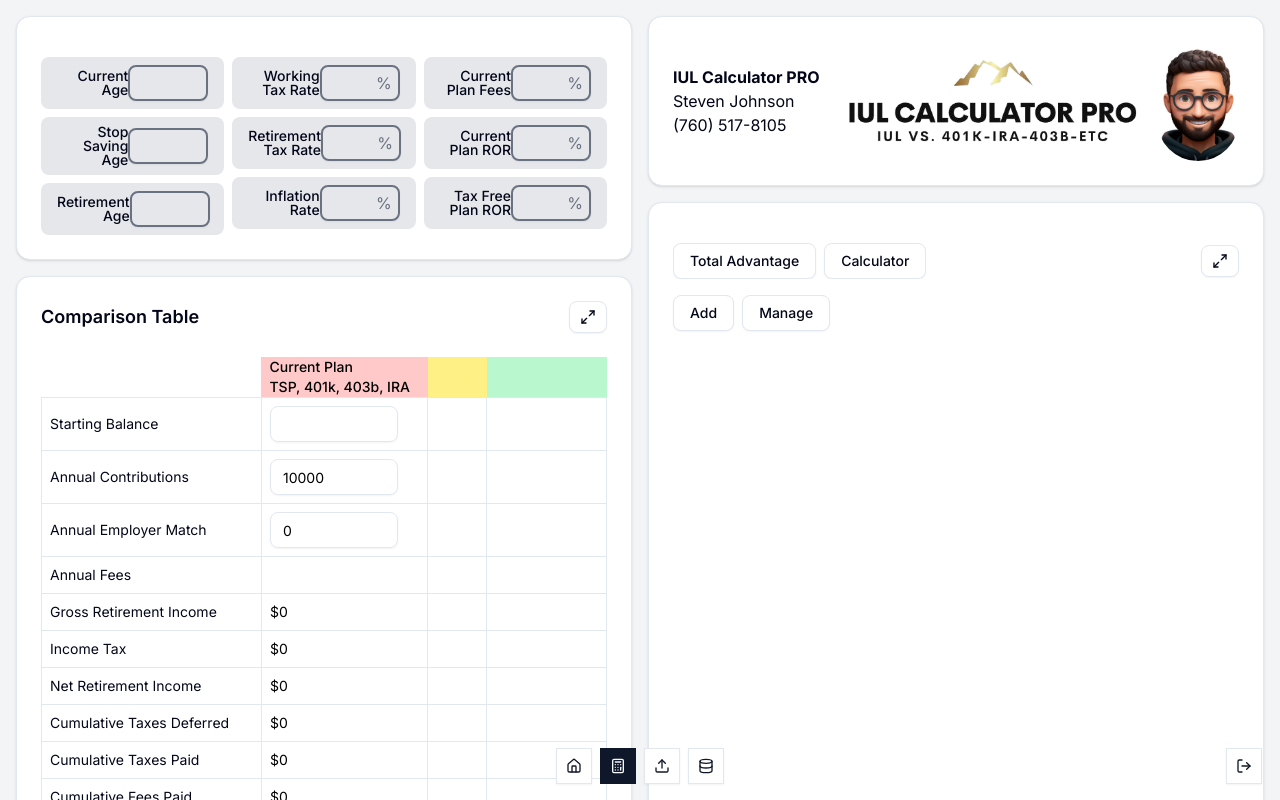
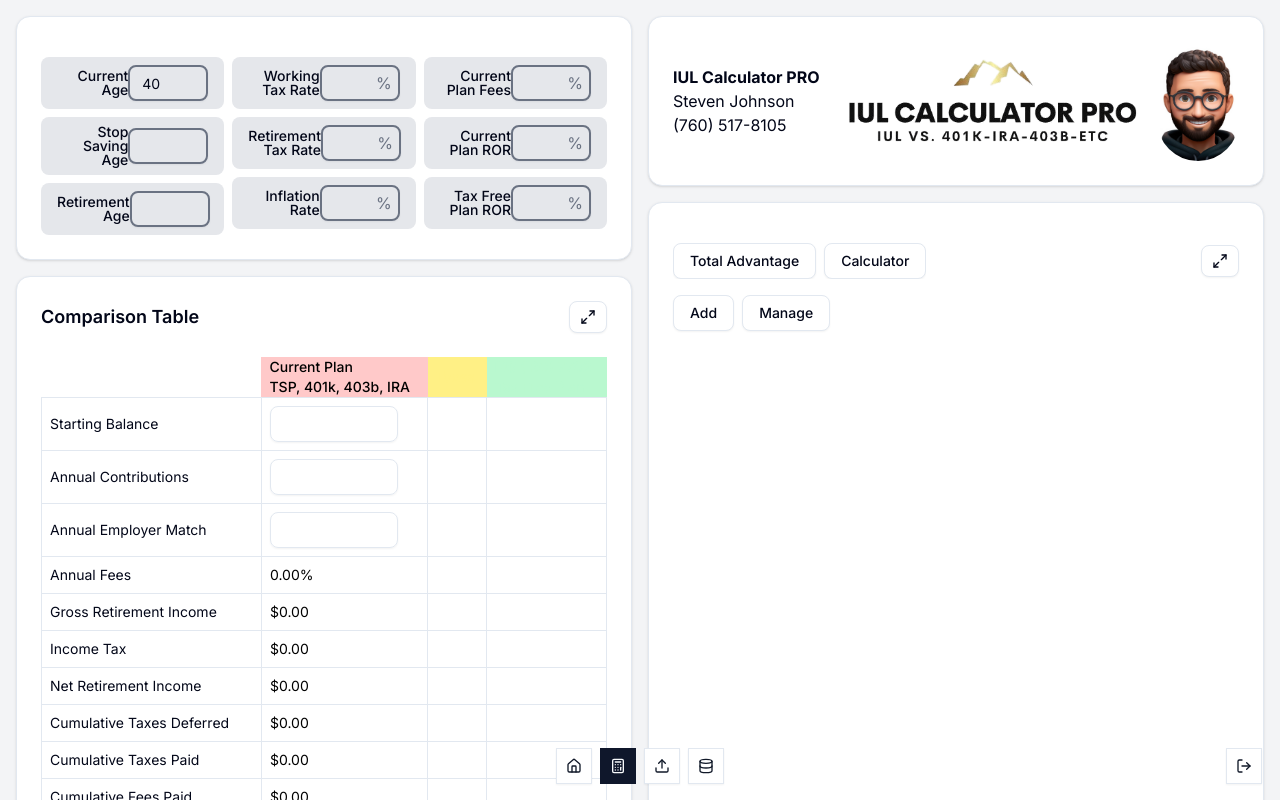
Before and after one commit to swiftcodesolution/iul-calculator-pro, a Next.js app: page /dashboard/calculator in a window 1280 px wide. Shown: the top 800 px of the page. Built offline with nearby package versions, Linux system fonts and the light colour scheme.

Commit message:
sorted all the calculations

```diff
--- a/src/app/dashboard/calculator/page.tsx
+++ b/src/app/dashboard/calculator/page.tsx
@@ -81,7 +81,7 @@
   const [isTabCardExpanded, setIsTabCardExpanded] = useState(false);
   // State for input parameters
   const [boxesData, setBoxesData] = useState<BoxesData>({
-    currentAge: "", // Client’s default age
+    currentAge: "40", // Client’s default age
     stopSavingAge: "",
     retirementAge: "",
     workingTaxRate: "", // Client’s default
--- a/src/components/calculator/ComparisonTable.tsx
+++ b/src/components/calculator/ComparisonTable.tsx
@@ -64,30 +64,20 @@
 }: ComparisonTableProps) {
   const { tables, yearsRunOutOfMoney, setYearsRunOutOfMoney } = useTableStore();
   // State for user inputs in the table
-  const [startingBalance, setStartingBalance] = useState<number>(
+  const [startingBalance, setStartingBalance] = useState<number | string>(
     defaultResults.startingBalance
   );
-  const [annualContributions, setAnnualContributions] = useState<number>(
-    10000 // Default to client’s $10,000
-  );
-  const [annualEmployerMatch, setAnnualEmployerMatch] = useState<number>(
-    0 // Client specified no match
-  );
+  const [annualContributions, setAnnualContributions] = useState<
+    number | string
+  >(defaultResults.annualContributions);
+  const [annualEmployerMatch, setAnnualEmployerMatch] = useState<
+    number | string
+  >(defaultResults.annualEmployerMatch);
 
   const [yearsRunOutOfMoneyInput, setYearsRunOutOfMoneyInput] =
     useState<number>(
       yearsRunOutOfMoney // Initialize with current yearsRunOutOfMoney
     );
-
-  const handleYearsRunOutOfMoneyInputChange = (
-    e: React.ChangeEvent<HTMLInputElement>
-  ) => {
-    const value = Number(e.target.value);
-    if (!isNaN(value) && value >= 0) {
-      setYearsRunOutOfMoneyInput(value);
-      setYearsRunOutOfMoney(value); // Update the store to reflect the input
-    }
-  };
 
   // Extract unique Age values from mainTable for dropdown
   const ageOptions = useMemo(() => {
@@ -109,16 +99,20 @@
       extractCurrentPlanResults(
         currentAge,
         yearsRunOutOfMoney,
-        annualContributions, // From table input
-        (boxesData.currentPlanROR as number) / 100, // Convert percentage to decimal
-        (boxesData.retirementTaxRate as number) / 100, // Convert percentage to decimal
-        (boxesData.currentPlanFees as number) / 100, // Convert percentage to decimal
-        (boxesData.workingTaxRate as number) / 100 // Convert percentage to decimal
+        Number(annualContributions) || 10000,
+        (boxesData.currentPlanROR as number) / 100,
+        (boxesData.retirementTaxRate as number) / 100,
+        (boxesData.currentPlanFees as number) / 100,
+        (boxesData.workingTaxRate as number) / 100,
+        Number(startingBalance) || 0, // Pass startingBalance
+        Number(annualEmployerMatch) || 0 // Pass annualEmployerMatch
       ),
     [
       currentAge,
       yearsRunOutOfMoney,
       annualContributions,
+      annualEmployerMatch,
+      startingBalance,
       boxesData.currentPlanROR,
       boxesData.retirementTaxRate,
       boxesData.currentPlanFees,
@@ -133,6 +127,7 @@
   );
 
   // Handle dropdown change for yearsRunOutOfMoney
+  // eslint-disable-next-line react-hooks/exhaustive-deps
   const handleYearsRunOutOfMoneyChange = (value: string) => {
     const age = Number(value);
     if (!isNaN(age)) {
@@ -144,9 +139,14 @@
   const handleStartingBalanceChange = (
     e: React.ChangeEvent<HTMLInputElement>
   ) => {
-    const value = Number(e.target.value);
-    if (!isNaN(value) && value >= 0) {
-      setStartingBalance(value);
+    const value = e.target.value;
+    if (value === "") {
+      setStartingBalance("");
+    } else {
+      const numValue = Number(value);
+      if (!isNaN(numValue) && numValue >= 0) {
+        setStartingBalance(numValue);
+      }
     }
   };
 
@@ -154,9 +154,14 @@
   const handleAnnualContributionsChange = (
     e: React.ChangeEvent<HTMLInputElement>
   ) => {
-    const value = Number(e.target.value);
-    if (!isNaN(value) && value >= 0) {
-      setAnnualContributions(value);
+    const value = e.target.value;
+    if (value === "") {
+      setAnnualContributions("");
+    } else {
+      const numValue = Number(value);
+      if (!isNaN(numValue) && numValue >= 0) {
+        setAnnualContributions(numValue);
+      }
     }
   };
 
@@ -164,10 +169,44 @@
   const handleAnnualEmployerMatchChange = (
     e: React.ChangeEvent<HTMLInputElement>
   ) => {
+    const value = e.target.value;
+    if (value === "") {
+      setAnnualEmployerMatch("");
+    } else {
+      const numValue = Number(value);
+      if (!isNaN(numValue) && numValue >= 0) {
+        setAnnualEmployerMatch(numValue);
+      }
+    }
+  };
+
+  // eslint-disable-next-line react-hooks/exhaustive-deps
+  const handleYearsRunOutOfMoneyInputChange = (
+    e: React.ChangeEvent<HTMLInputElement>
+  ) => {
     const value = Number(e.target.value);
-    if (!isNaN(value) && value >= 0) {
-      setAnnualEmployerMatch(value);
+    if (!isNaN(value) && value > currentAge) {
+      setYearsRunOutOfMoneyInput(value);
+      setYearsRunOutOfMoney(value);
     }
+  };
+
+  // Utility to format values consistently
+  const formatValue = (
+    value: number | string,
+    isPercentage: boolean = false
+  ): string => {
+    if (typeof value === "string") {
+      if (["included", "n/a"].includes(value.toLowerCase())) return value;
+      return value; // Return as-is if it's a formatted string
+    }
+    if (isPercentage) {
+      return `${Number(value).toFixed(2)}%`;
+    }
+    return `$${Number(value).toLocaleString(undefined, {
+      minimumFractionDigits: 2,
+      maximumFractionDigits: 2,
+    })}`;
   };
 
   // Define table rows with data for all columns
@@ -185,10 +224,8 @@
             aria-label="Starting Balance for Current Plan"
           />
         ),
-        taxes: taxesData.startingBalance,
-        taxFree: isNaN(Number(taxFreeResults.startingBalance))
-          ? ""
-          : `$${Number(taxFreeResults.startingBalance).toLocaleString()}`, // Convert to number before toLocaleString
+        taxes: formatValue(taxesData.startingBalance),
+        taxFree: formatValue(taxFreeResults.startingBalance),
       },
       {
         label: "Annual Contributions",
@@ -202,10 +239,8 @@
             aria-label="Annual Contributions for Current Plan"
           />
         ),
-        taxes: taxesData.annualContributions,
-        taxFree: isNaN(Number(taxFreeResults.annualContributions))
-          ? ""
-          : `$${Number(taxFreeResults.annualContributions).toLocaleString()}`, // Convert to number before toLocaleString
+        taxes: formatValue(taxesData.annualContributions, true),
+        taxFree: formatValue(taxFreeResults.annualContributions),
       },
       {
         label: "Annual Employer Match",
@@ -219,138 +254,74 @@
             aria-label="Annual Employer Match for Current Plan"
           />
         ),
-        taxes: taxesData.annualEmployerMatch,
-        taxFree: isNaN(Number(taxFreeResults.annualEmployerMatch))
-          ? ""
-          : Number(taxFreeResults.annualEmployerMatch).toLocaleString(), // Convert to number before toLocaleString
+        taxes: formatValue(taxesData.annualEmployerMatch),
+        taxFree: formatValue(taxFreeResults.annualEmployerMatch),
       },
       {
         label: "Annual Fees",
-        current: isNaN(Number(currentPlanResults.annualFees))
-          ? ""
-          : Number(currentPlanResults.annualFees).toLocaleString(), // Convert to number before toLocaleString
-        taxes: taxesData.annualFees,
-        taxFree: isNaN(Number(taxFreeResults.annualFees))
-          ? ""
-          : Number(taxFreeResults.annualFees).toLocaleString(), // Convert to number before toLocaleString
+        current: formatValue(currentPlanResults.annualFees, true),
+        taxes: formatValue(taxesData.annualFees),
+        taxFree: formatValue(taxFreeResults.annualFees),
       },
       {
         label: "Gross Retirement Income",
-        current: isNaN(Number(currentPlanResults.grossRetirementIncome))
-          ? ""
-          : `$${Number(
-              currentPlanResults.grossRetirementIncome
-            ).toLocaleString()}`, // Convert to number before toLocaleString
-        taxes: taxesData.grossRetirementIncome,
-        taxFree: isNaN(Number(taxFreeResults.grossRetirementIncome))
-          ? ""
-          : `$${Number(taxFreeResults.grossRetirementIncome).toLocaleString()}`, // Convert to number before toLocaleString
+        current: formatValue(currentPlanResults.grossRetirementIncome),
+        taxes: formatValue(taxesData.grossRetirementIncome),
+        taxFree: formatValue(taxFreeResults.grossRetirementIncome),
       },
       {
         label: "Income Tax",
-        current: isNaN(Number(currentPlanResults.incomeTax))
-          ? ""
-          : `$${Number(currentPlanResults.incomeTax).toLocaleString()}`, // Convert to number before toLocaleString
-        taxes: taxesData.incomeTax,
-        taxFree: isNaN(Number(taxFreeResults.incomeTax))
-          ? ""
-          : `$${Number(taxFreeResults.incomeTax).toLocaleString()}`, // Convert to number before toLocaleString
+        current: formatValue(currentPlanResults.incomeTax),
+        taxes: formatValue(taxesData.incomeTax, true),
+        taxFree: formatValue(taxFreeResults.incomeTax),
       },
       {
         label: "Net Retirement Income",
-        current: isNaN(Number(currentPlanResults.netRetirementIncome))
-          ? ""
-          : `$${Number(
-              currentPlanResults.netRetirementIncome
-            ).toLocaleString()}`, // Convert to number before toLocaleString
-        taxes: taxesData.netRetirementIncome,
-        taxFree: isNaN(Number(taxFreeResults.netRetirementIncome))
-          ? ""
-          : `$${Number(taxFreeResults.netRetirementIncome).toLocaleString()}`, // Convert to number before toLocaleString
+        current: formatValue(currentPlanResults.netRetirementIncome),
+        taxes: formatValue(taxesData.netRetirementIncome),
+        taxFree: formatValue(taxFreeResults.netRetirementIncome),
       },
       {
         label: "Cumulative Taxes Deferred",
-        current: isNaN(Number(currentPlanResults.cumulativeTaxesDeferred))
-          ? ""
-          : `$${Number(
-              currentPlanResults.cumulativeTaxesDeferred
-            ).toLocaleString()}`, // Convert to number before toLocaleString
-        taxes: taxesData.cumulativeTaxesDeferred,
-        taxFree: isNaN(Number(taxFreeResults.cumulativeTaxesDeferred))
-          ? ""
-          : `$${Number(
-              taxFreeResults.cumulativeTaxesDeferred
-            ).toLocaleString()}`, // Convert to number before toLocaleString
+        current: formatValue(currentPlanResults.cumulativeTaxesDeferred),
+        taxes: formatValue(taxesData.cumulativeTaxesDeferred),
+        taxFree: formatValue(taxFreeResults.cumulativeTaxesDeferred),
       },
       {
         label: "Cumulative Taxes Paid",
-        current: isNaN(Number(currentPlanResults.cumulativeTaxesPaid))
-          ? ""
-          : `$${Number(
-              currentPlanResults.cumulativeTaxesPaid
-            ).toLocaleString()}`, // Convert to number before toLocaleString
-        taxes: taxesData.cumulativeTaxesPaid,
-        taxFree: isNaN(Number(taxFreeResults.cumulativeTaxesPaid))
-          ? ""
-          : `$${Number(taxFreeResults.cumulativeTaxesPaid).toLocaleString()}`, // Convert to number before toLocaleString
+        current: formatValue(currentPlanResults.cumulativeTaxesPaid),
+        taxes: formatValue(taxesData.cumulativeTaxesPaid),
+        taxFree: formatValue(taxFreeResults.cumulativeTaxesPaid),
       },
       {
         label: "Cumulative Fees Paid",
-        current: isNaN(Number(currentPlanResults.cumulativeFeesPaid))
-          ? ""
-          : `$${Number(
-              currentPlanResults.cumulativeFeesPaid
-            ).toLocaleString()}`, // Convert to number before toLocaleString
-        taxes: taxesData.cumulativeFeesPaid,
-        taxFree: isNaN(Number(taxFreeResults.cumulativeFeesPaid))
-          ? ""
-          : `$${Number(taxFreeResults.cumulativeFeesPaid).toLocaleString()}`, // Convert to number before toLocaleString
+        current: formatValue(currentPlanResults.cumulativeFeesPaid),
+        taxes: formatValue(taxesData.cumulativeFeesPaid),
+        taxFree: formatValue(taxFreeResults.cumulativeFeesPaid),
       },
       {
         label: "Cumulative Net Income",
-        current: isNaN(Number(currentPlanResults.cumulativeNetIncome))
-          ? ""
-          : `$${Number(
-              currentPlanResults.cumulativeNetIncome
-            ).toLocaleString()}`, // Convert to number before toLocaleString
-        taxes: taxesData.cumulativeNetIncome,
-        taxFree: isNaN(Number(taxFreeResults.cumulativeNetIncome))
-          ? ""
-          : `$${Number(taxFreeResults.cumulativeNetIncome).toLocaleString()}`, // Convert to number before toLocaleString
+        current: formatValue(currentPlanResults.cumulativeNetIncome),
+        taxes: formatValue(taxesData.cumulativeNetIncome),
+        taxFree: formatValue(taxFreeResults.cumulativeNetIncome),
       },
       {
         label: "Cumulative Account Balance",
-        current: isNaN(Number(currentPlanResults.cumulativeAccountBalance))
-          ? ""
-          : `$${Number(
-              currentPlanResults.cumulativeAccountBalance
-            ).toLocaleString()}`, // Convert to number before toLocaleString
-        taxes: taxesData.cumulativeAccountBalance,
-        taxFree: isNaN(Number(taxFreeResults.cumulativeAccountBalance))
-          ? ""
-          : `$${Number(
-              taxFreeResults.cumulativeAccountBalance
-            ).toLocaleString()}`, // Convert to number before toLocaleString
+        current: formatValue(currentPlanResults.cumulativeAccountBalance),
+        taxes: formatValue(taxesData.cumulativeAccountBalance),
+        taxFree: formatValue(taxFreeResults.cumulativeAccountBalance),
       },
       {
         label: "Taxes Due",
-        current: isNaN(Number(currentPlanResults.taxesDue))
-          ? ""
-          : `${Number(currentPlanResults.taxesDue)}%`, // Convert to number before formatting
-        taxes: taxesData.taxesDue,
-        taxFree: isNaN(Number(taxFreeResults.taxesDue))
-          ? ""
-          : `${Number(taxFreeResults.taxesDue)}%`, // Convert to number before formatting
+        current: formatValue(currentPlanResults.taxesDue, true),
+        taxes: formatValue(taxesData.taxesDue, true),
+        taxFree: formatValue(taxFreeResults.taxesDue, true),
       },
       {
         label: "Death Benefits",
-        current: isNaN(Number(currentPlanResults.deathBenefits))
-          ? ""
-          : `$${Number(currentPlanResults.deathBenefits).toLocaleString()}`, // Convert to number before toLocaleString
-        taxes: taxesData.deathBenefits,
-        taxFree: isNaN(Number(taxFreeResults.deathBenefits))
-          ? ""
-          : `$${Number(taxFreeResults.deathBenefits).toLocaleString()}`, // Convert to number before toLocaleString
+        current: formatValue(currentPlanResults.deathBenefits),
+        taxes: formatValue(taxesData.deathBenefits),
+        taxFree: formatValue(taxFreeResults.deathBenefits),
       },
       {
         label: "Years You Run Out of Money",
@@ -361,7 +332,7 @@
               value={yearsRunOutOfMoneyInput}
               onChange={handleYearsRunOutOfMoneyInputChange}
               className="w-32"
-              min={0}
+              min={currentAge + 1} // Ensure yearsRunOutOfMoney > currentAge
               aria-label="Years You Run Out of Money for Current Plan"
             />
           ) : (
@@ -375,21 +346,20 @@
                 <SelectValue placeholder="Select Age" />
               </SelectTrigger>
               <SelectContent>
-                {ageOptions.map((age) => (
-                  <SelectItem key={age} value={age.toString()}>
-                    {age}
-                  </SelectItem>
-                ))}
+                {ageOptions
+                  // .filter((age) => age > currentAge) // Filter out invalid ages
+                  .map((age) => (
+                    <SelectItem key={age} value={age.toString()}>
+                      {age}
+                    </SelectItem>
+                  ))}
               </SelectContent>
             </Select>
           ),
         taxes: taxesData.yearsRunOutOfMoney,
-        taxFree: isNaN(Number(taxFreeResults.yearsRunOutOfMoney))
-          ? ""
-          : `${Number(taxFreeResults.yearsRunOutOfMoney)}`, // Convert to number before formatting
+        taxFree: taxFreeResults.yearsRunOutOfMoney,
       },
     ],
-    // eslint-disable-next-line react-hooks/exhaustive-deps
     [
       currentPlanResults,
       taxesData,
@@ -400,6 +370,9 @@
       startingBalance,
       annualContributions,
       annualEmployerMatch,
+      handleYearsRunOutOfMoneyChange,
+      handleYearsRunOutOfMoneyInputChange,
+      currentAge,
     ]
   );
 
--- a/src/lib/types.ts
+++ b/src/lib/types.ts
@@ -61,6 +61,7 @@
   currentPlanROR: number | string;
   taxFreePlanROR: number | string;
 };
+
 export type BoxesInputField = {
   label: string;
   key: keyof BoxesData;
@@ -71,8 +72,8 @@
   xValue: number;
   startingBalance: number;
   annualContributions: number;
-  annualEmployerMatch: string | number;
-  annualFees: string;
+  annualEmployerMatch: number | "N/A";
+  annualFees: string; // e.g., "1.00%" or "Included"
   grossRetirementIncome: number;
   incomeTax: number;
   netRetirementIncome: number;
@@ -81,10 +82,10 @@
   cumulativeFeesPaid: number;
   cumulativeNetIncome: number;
   cumulativeAccountBalance: number;
-  taxesDue: number;
+  taxesDue: number; // Percentage
   deathBenefits: number;
   yearsRunOutOfMoney: number;
-  currentAge: number | string;
+  currentAge: number;
 };
 
 export interface TableData {
--- a/src/lib/utils.ts
+++ b/src/lib/utils.ts
@@ -147,21 +147,28 @@
   returnRate: number = 0.06,
   retirementTaxRate: number = 0.28,
   annualFee: number = 0.01,
-  workingTaxRate: number = 0.22
+  workingTaxRate: number = 0.22,
+  startingBalance: number = 0, // Add startingBalance parameter
+  annualEmployerMatch: number = 0 // Add annualEmployerMatch parameter
 ): Results {
-  // Calculate years of contribution (from current age to retirement age 65)
-  const contributionYears = 65 - currentAge;
-  // Calculate retirement duration (from age 65 to yearsRunOutOfMoney)
-  const retirementDuration = yearsRunOutOfMoney - 65;
-
-  // Validate inputs to ensure positive contribution and retirement periods
-  if (contributionYears <= 0 || retirementDuration <= 0) {
-    console.warn("Invalid age or retirement duration");
+  // Validate inputs
+  if (
+    currentAge < 0 ||
+    yearsRunOutOfMoney < currentAge ||
+    annualContribution < 0 ||
+    startingBalance < 0 ||
+    annualEmployerMatch < 0 ||
+    returnRate < 0 ||
+    annualFee < 0 ||
+    retirementTaxRate < 0 ||
+    workingTaxRate < 0
+  ) {
+    console.warn("Invalid input parameters for Current Plan calculations");
     return {
       xValue: 65,
-      startingBalance: 0,
+      startingBalance,
       annualContributions: annualContribution,
-      annualEmployerMatch: 0,
+      annualEmployerMatch,
       annualFees: `${(annualFee * 100).toFixed(2)}%`,
       grossRetirementIncome: 0,
       incomeTax: 0,
@@ -178,11 +185,46 @@
     };
   }
 
-  // Calculate future value of 401(k) at age 65 using future value of annuity
+  // Calculate years of contribution (from current age to retirement age 65)
+  const contributionYears = 65 - currentAge;
+  // Calculate retirement duration (from age 65 to yearsRunOutOfMoney)
+  const retirementDuration = yearsRunOutOfMoney - 65;
+
+  // Validate contribution and retirement periods
+  if (contributionYears <= 0 || retirementDuration <= 0) {
+    console.warn("Invalid age or retirement duration");
+    return {
+      xValue: 65,
+      startingBalance,
+      annualContributions: annualContribution,
+      annualEmployerMatch,
+      annualFees: `${(annualFee * 100).toFixed(2)}%`,
+      grossRetirementIncome: 0,
+      incomeTax: 0,
+      netRetirementIncome: 0,
+      cumulativeTaxesDeferred: 0,
+      cumulativeTaxesPaid: 0,
+      cumulativeFeesPaid: 0,
+      cumulativeNetIncome: 0,
+      cumulativeAccountBalance: 0,
+      taxesDue: retirementTaxRate * 100,
+      deathBenefits: 0,
+      yearsRunOutOfMoney,
+      currentAge,
+    };
+  }
+
+  // Calculate future value of 401(k) at age 65
   const effectiveRate = returnRate - annualFee;
-  const fv =
-    annualContribution *
+  const totalAnnualContribution = annualContribution + annualEmployerMatch;
+  // Future value of starting balance
+  const fvStarting =
+    startingBalance * Math.pow(1 + effectiveRate, contributionYears);
+  // Future value of contributions (annuity)
+  const fvContributions =
+    totalAnnualContribution *
     ((Math.pow(1 + effectiveRate, contributionYears) - 1) / effectiveRate);
+  const fv = fvStarting + fvContributions;
 
   // Calculate annual withdrawal to deplete balance over retirement duration
   const annualWithdrawal = fv / retirementDuration;
@@ -196,13 +238,13 @@
   const cumulativeTaxesPaid = incomeTax * retirementDuration;
   const cumulativeFeesPaid = fv * annualFee * retirementDuration;
   const cumulativeTaxesDeferred =
-    annualContribution * contributionYears * workingTaxRate;
+    totalAnnualContribution * contributionYears * workingTaxRate;
 
   return {
     xValue: 65, // Age when withdrawals start
-    startingBalance: 0, // Assumed no initial balance
+    startingBalance,
     annualContributions: annualContribution,
-    annualEmployerMatch: 0, // Not specified
+    annualEmployerMatch,
     annualFees: `${(annualFee * 100).toFixed(2)}%`,
     grossRetirementIncome: annualWithdrawal,
     incomeTax,
@@ -228,12 +270,14 @@
   const mainTable = tables[0]?.data || [];
   const chargesTable = tables[1]?.data || [];
 
-  // Validate mainTable rows have Age as string or number
+  // Validate inputs
   if (
+    currentAge < 0 ||
+    yearsRunOutOfMoney < currentAge ||
     !mainTable.length ||
     !mainTable.every((row) => typeof row.Age !== "undefined")
   ) {
-    console.warn("mainTable is empty or missing Age values");
+    console.warn("Invalid inputs or empty mainTable for Tax-Free Plan");
     return {
       xValue: 0,
       startingBalance: 0,
@@ -278,7 +322,7 @@
     : 0;
 
   // Find the age when "Net Outlay" first changes
-  let xValue = 0;
+  let xValue = (parsedMainTable[0]?.Age as number) || 65;
   for (let i = 0; i < parsedMainTable.length - 1; i++) {
     const row = parsedMainTable[i];
     const nextRow = parsedMainTable[i + 1];
@@ -303,33 +347,30 @@
       parsedMainTable[parsedMainTable.length - 1];
 
     grossRetirementIncome = parseCurrency(targetRow["Net Outlay"] || 0);
-    netRetirementIncome = grossRetirementIncome;
-
-    // Sum Net Outlay for rows where Age is between xValue and yearsRunOutOfMoney
+    netRetirementIncome = grossRetirementIncome; // Tax-free, so no income tax
     cumulativeNetIncome = parsedMainTable
       .filter(
         (row) =>
           (row.Age as number) >= xValue &&
-          (row.Age as number) < yearsRunOutOfMoney
+          (row.Age as number) <= yearsRunOutOfMoney
       )
       .reduce((sum, row) => sum + parseCurrency(row["Net Outlay"] || 0), 0);
   }
 
   let cumulativeFeesPaid = 0;
-
   if (chargesTable.length && mainTable.length) {
-    const endIndex = mainTable.findIndex(
-      (row) => Number(row.Age) === yearsRunOutOfMoney
+    const endIndex = parsedMainTable.findIndex(
+      (row) => row.Age === yearsRunOutOfMoney
     );
-
     if (endIndex !== -1 && endIndex < chargesTable.length) {
       cumulativeFeesPaid = chargesTable
         .slice(0, endIndex + 1)
         .reduce((sum, row) => sum + parseCurrency(row.Charges || 0), 0);
+    } else {
+      console.warn("Charges table index out of bounds or mismatched");
     }
   }
 
-  // Find row where Age matches yearsRunOutOfMoney
   const targetRow =
     parsedMainTable.find((row) => row.Age === yearsRunOutOfMoney) ||
     parsedMainTable[parsedMainTable.length - 1];
```
